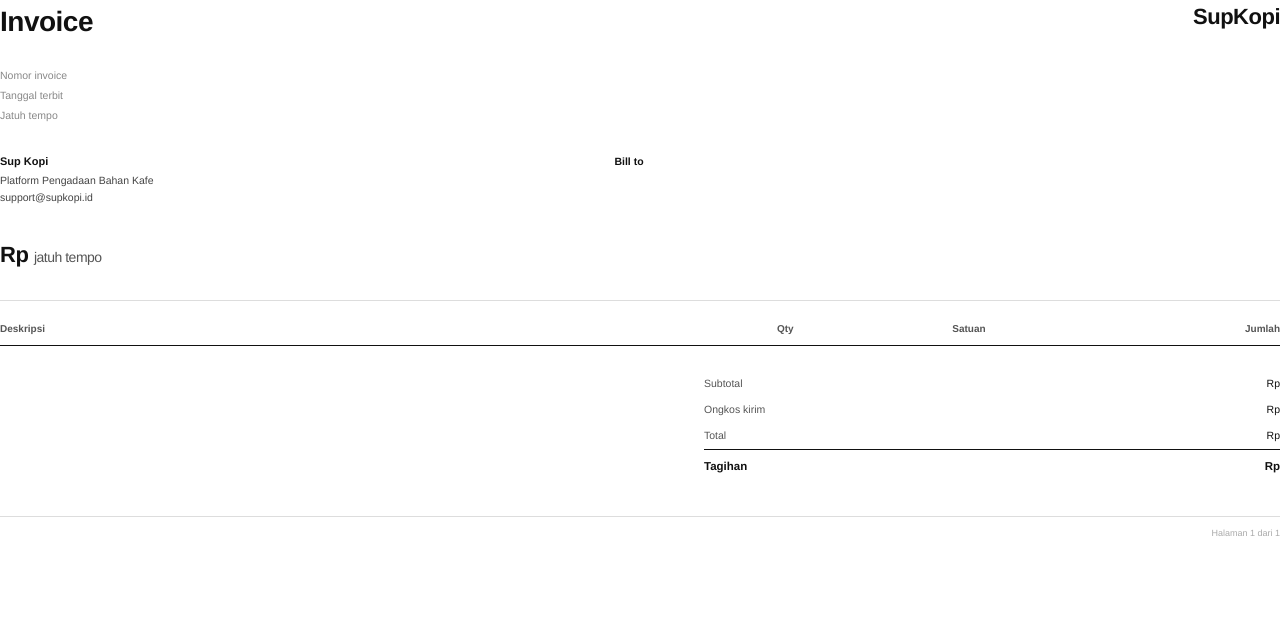
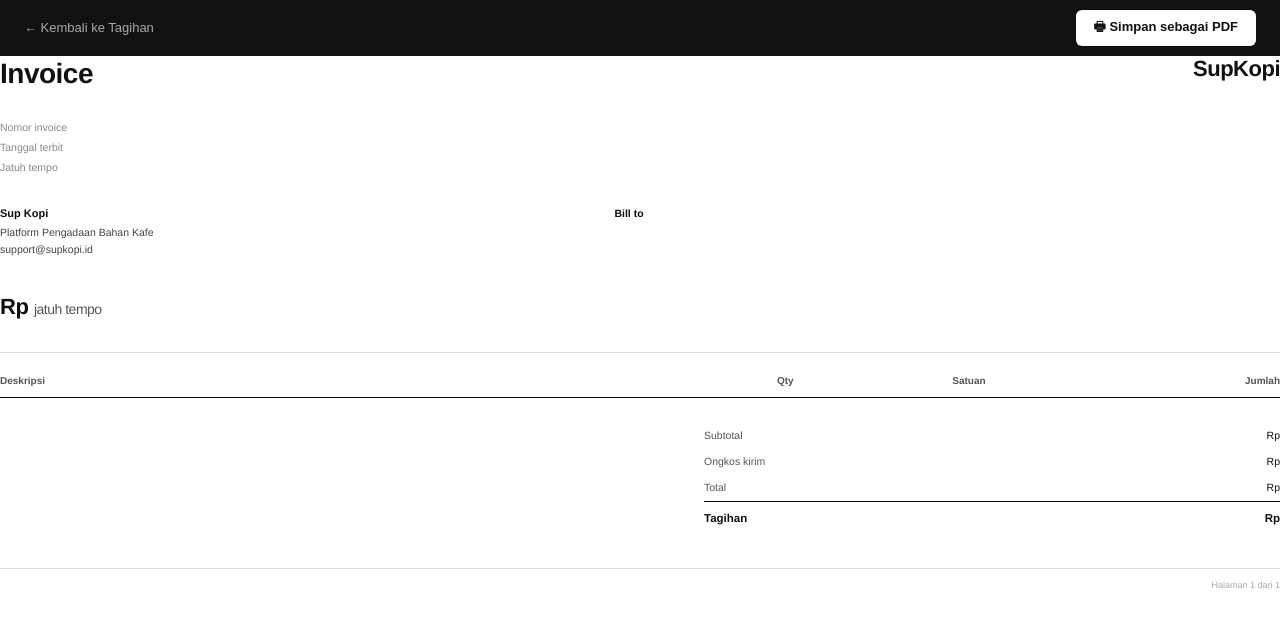
Before and after one commit to MoHakim-01121/Sup_Kopi, a Django app: template templates/cafe/invoice_pdf.html in a window 1280 px wide. Shown: the top 627 px of the page. Run offline with Django 5.2, Linux system fonts and the light colour scheme; the template is opened without the code that fills it, so the values that code supplies are empty.

Commit message:
fix: ganti xhtml2pdf dengan browser print-to-PDF untuk invoice PDF

```diff
--- a/templates/cafe/invoice_pdf.html
+++ b/templates/cafe/invoice_pdf.html
@@ -98,9 +98,42 @@
 
 .hr { border: none; border-top: 1px solid #ddd; }
 .footer-text { font-size: 9px; color: #aaa; text-align: right; }
+
+/* Print toolbar — hanya tampil di layar, hilang saat print */
+@media screen {
+    .print-toolbar {
+        position: fixed; top: 0; left: 0; right: 0;
+        background: #111; color: #fff;
+        padding: 10px 24px;
+        display: flex; align-items: center; justify-content: space-between;
+        font-family: Arial, sans-serif; font-size: 13px;
+        z-index: 999;
+    }
+    .print-toolbar a { color: #aaa; text-decoration: none; font-size: 13px; }
+    .print-toolbar a:hover { color: #fff; }
+    .btn-print {
+        background: #fff; color: #111;
+        border: none; border-radius: 6px;
+        padding: 7px 18px; font-size: 13px; font-weight: 600;
+        cursor: pointer; display: flex; align-items: center; gap: 7px;
+    }
+    .btn-print:hover { background: #e5e5e5; }
+    body { padding-top: 52px; }
+}
+@media print {
+    .print-toolbar { display: none !important; }
+    body { padding-top: 0; }
+}
 </style>
 </head>
 <body>
+
+<div class="print-toolbar">
+    <a href="/cafe/invoices/">← Kembali ke Tagihan</a>
+    <button class="btn-print" onclick="window.print()">
+        &#128438; Simpan sebagai PDF
+    </button>
+</div>
 
 <!-- HEADER -->
 <table class="tbl-layout" style="margin-bottom: 24px;">
@@ -234,5 +267,11 @@
 <hr class="hr" style="margin-bottom: 10px;">
 <div class="footer-text">Halaman 1 dari 1</div>
 
+<script>
+    /* Auto-buka dialog print saat halaman dimuat */
+    window.addEventListener('load', function() {
+        window.print();
+    });
+</script>
 </body>
 </html>
```
Also changed, not shown: apps/dashboard/views.py (+2 -26 lines).
